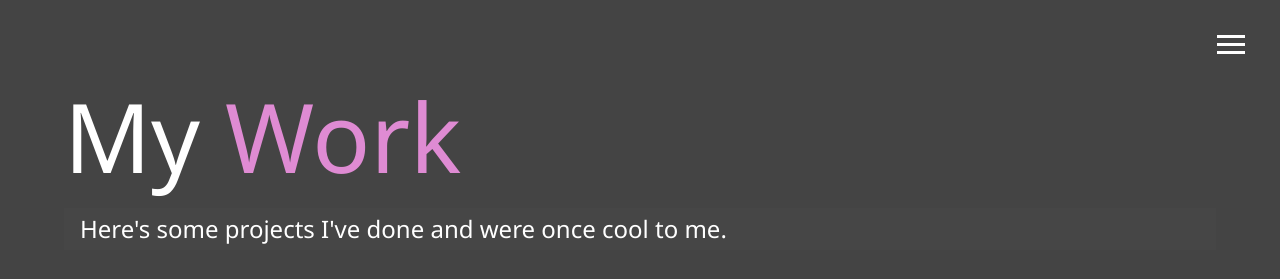
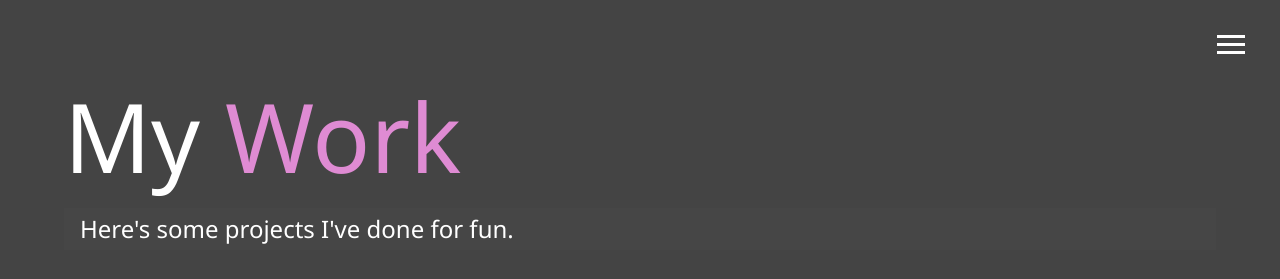
Before and after one commit to Mayst0731/portfolio, a website: page dist/work.html in a window 1280 px wide. Shown: the top 279 px of the page. Drawn offline with Linux system fonts and the light colour scheme.

Commit message:
added something

```diff
--- a/dist/work.html
+++ b/dist/work.html
@@ -60,7 +60,7 @@
       <h1 class="lg-heading">My<span class="text-secondary"> Work</span></h1>
 
       <h2 class="sm-heading">
-        Here's some projects I've done and were once cool to me.
+        Here's some projects I've done for fun.
       </h2>
 
       <div class="projects">
```
